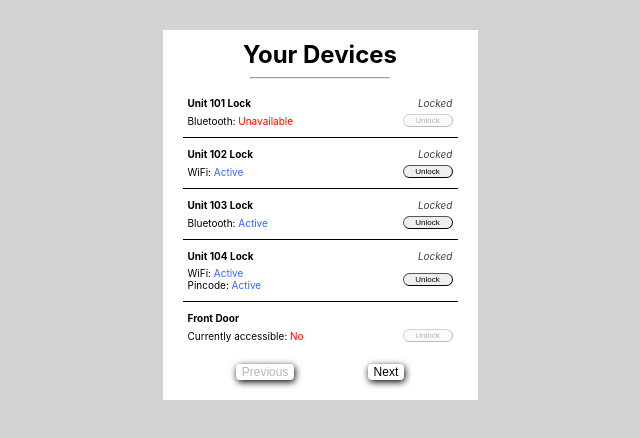
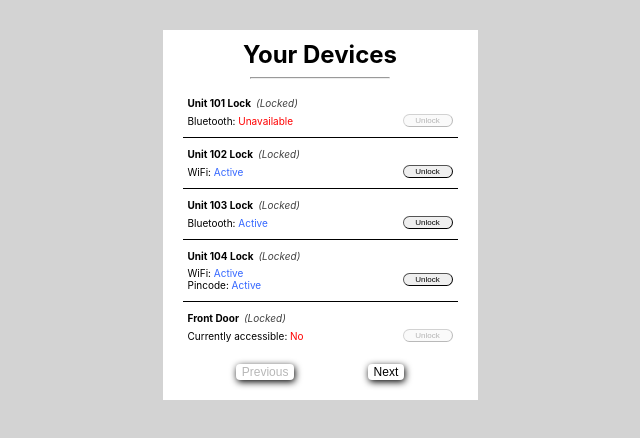
Before and after one commit to jdmacmurtrie/smart-device-list, a React (Create React App) app: page / in a window 1280 px wide. Shown: the top 438 px of the page, without its empty margins (320-960 px from the left). Built offline with nearby package versions, Linux system fonts and the light colour scheme.

Commit message:
include some missing copy

```diff
--- a/src/components/BasicLock.js
+++ b/src/components/BasicLock.js
@@ -1,6 +1,7 @@
 import React, { useState } from "react";
 import { arrayOf, string } from "prop-types";
 
+import Heading from "../reusable/Heading";
 import ToggleButton from "../reusable/ToggleButton";
 
 import { capitalize } from "../utils";
@@ -18,10 +19,7 @@ export default function BasicLock({ capabilities, name, status }) {
 
   return (
     <div className="basic-lock">
-      <div className="basic-lock-heading">
-        <strong>{name}</strong>
-        <div className="basic-lock-heading-status">{statusText}</div>
-      </div>
+      <Heading heading={name} status={statusText} />
       <div className="basic-lock-controls">
         <div className="basic-lock-capabilities">
           {capabilities.map((capability, index) => (
--- a/src/components/BasicLock.scss
+++ b/src/components/BasicLock.scss
@@ -1,15 +1,5 @@
 .basic-lock {
   width: 100%;
-
-  &-heading {
-    display: flex;
-    justify-content: space-between;
-
-    &-status {
-      color: #404040;
-      font-style: italic;
-    }
-  }
 
   &-controls {
     margin-top: 5px;
--- a/src/components/OtherDevice.js
+++ b/src/components/OtherDevice.js
@@ -4,7 +4,10 @@ import { shape, string } from "prop-types";
 
 import { toggleDeviceSwitch } from "../actions";
 
+import Heading from "../reusable/Heading";
 import ToggleButton from "../reusable/ToggleButton";
+
+import { capitalize } from "../utils";
 
 export default function OtherDevice({ apiId, id, name, state = {} }) {
   const dispatch = useDispatch();
@@ -12,6 +15,7 @@ export default function OtherDevice({ apiId, id, name, state = {} }) {
   const { level, switchState = "" } = state;
 
   const label = switchState === "on" ? "Turn Off" : "Turn On";
+  const statusText = capitalize(switchState);
 
   const handleButtonClick = () => {
     const payload = {
@@ -31,7 +35,7 @@ export default function OtherDevice({ apiId, id, name, state = {} }) {
 
   return (
     <div className="other-device">
-      <strong>{name}</strong>
+      <Heading heading={name} status={statusText} />
       {state?.switchState && (
         <div className="other-device-controls">
           <ToggleButton
@@ -43,6 +47,7 @@ export default function OtherDevice({ apiId, id, name, state = {} }) {
             <div className="other-device-level-wrapper">
               <input
                 className="other-device-slider"
+                disabled={switchState !== "on"}
                 id={id}
                 max="100"
                 min="1"
--- a/src/components/SpecialLock.js
+++ b/src/components/SpecialLock.js
@@ -1,11 +1,13 @@
 import React, { useState } from "react";
 import { bool, string } from "prop-types";
 
+import Heading from "../reusable/Heading";
 import ToggleButton from "../reusable/ToggleButton";
 
 export default function SpecialLock({ accessible, name }) {
   const [isLocked, setLocked] = useState(true);
 
+  const statusText = isLocked ? "Locked" : "Unlocked";
   const label = isLocked ? "Unlock" : "Lock";
   const statusClass = `special-lock-accessible--${accessible ? "yes" : "no"}`;
 
@@ -15,7 +17,7 @@ export default function SpecialLock({ accessible, name }) {
 
   return (
     <div className="special-lock">
-      <strong>{name}</strong>
+      <Heading heading={name} status={statusText} />
       <div className="special-lock-controls">
         <div>
           <span>Currently accessible: </span>
--- a/src/main.scss
+++ b/src/main.scss
@@ -6,4 +6,5 @@
 @import "./components/SpecialLock";
 @import "./containers/DeviceList";
 @import "./reusable/Button";
+@import "./reusable/Heading";
 @import "./reusable/ToggleButton";
--- /dev/null
+++ b/src/reusable/Heading.js
@@ -0,0 +1,15 @@
+import { string } from "prop-types";
+
+export default function Heading({ heading, status }) {
+  return (
+    <div className="heading">
+      <strong>{heading}</strong>
+      {status && <div className="heading-status">{`(${status})`}</div>}
+    </div>
+  );
+}
+
+Heading.propTypes = {
+  heading: string,
+  status: string,
+};
--- /dev/null
+++ b/src/reusable/Heading.scss
@@ -0,0 +1,10 @@
+.heading {
+  display: flex;
+  // justify-content: space-between;
+
+  &-status {
+    color: #404040;
+    font-style: italic;
+    margin-left: 5px;
+  }
+}
```
